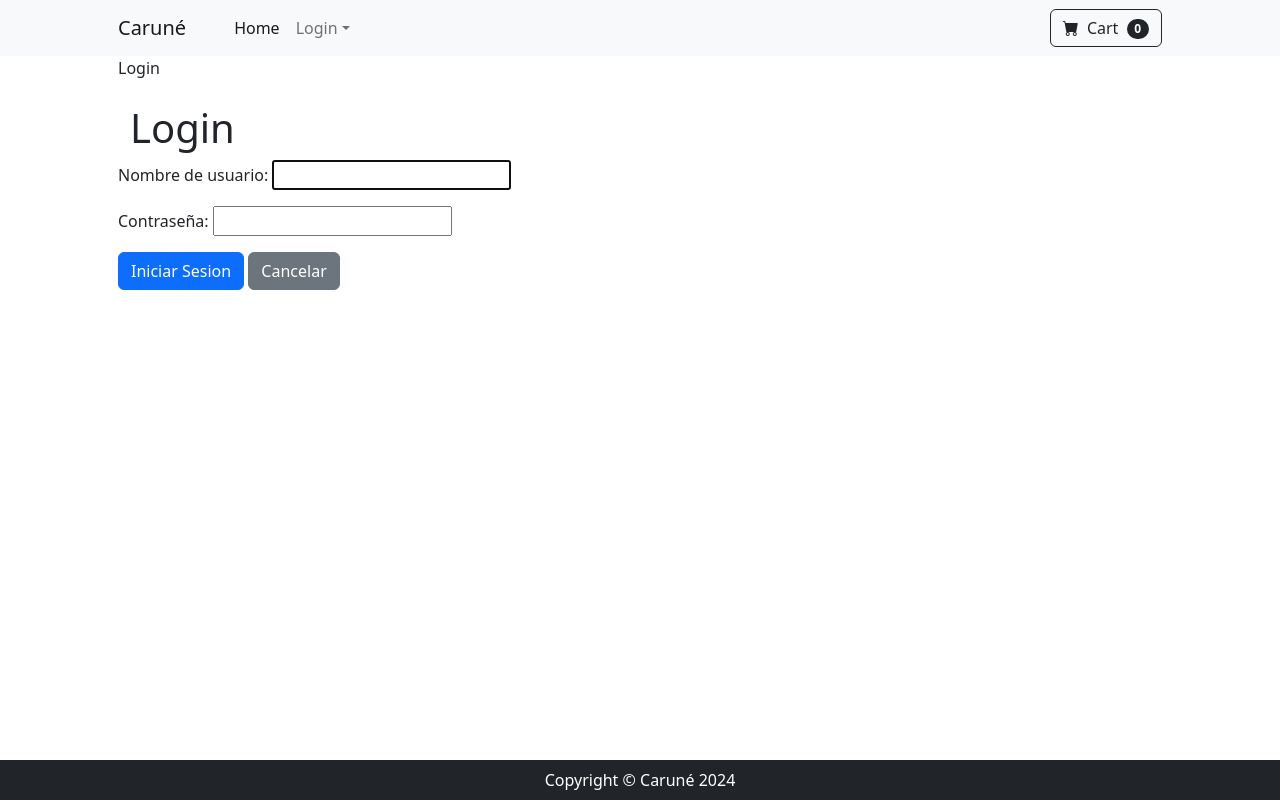
After one commit to alanhorseman/AlanBarberaPreentrega, a Django app: page /login/ in a window 1280 px wide. The commit adds this page. Run offline with Django 5.2, Linux system fonts and the light colour scheme; some libraries are stand-ins or nearby versions.

Commit message:
add: login y logout

```diff
--- /dev/null
+++ b/project/core/forms.py
@@ -0,0 +1,12 @@
+from django import forms
+from django.contrib.auth.forms import AuthenticationForm
+from django.contrib.auth.models import User
+
+class CustomAuthenticationForm(AuthenticationForm):
+    class Meta:
+        model = User
+        fields = ["username", "password"]
+        widgets = {
+            "username": forms.TextInput(attrs={"class": "form-control"}),
+            "password": forms.TextInput(attrs={"class": "form-control"}),
+        }
--- a/project/core/templates/core/components/navbar.html
+++ b/project/core/templates/core/components/navbar.html
@@ -18,34 +18,40 @@
                        aria-current="page"
                        href="{% url 'core:home' %}">Home</a>
                 </li>
+                {% if user.is_authenticated %}
                 <li class="nav-item">
                     <a class="nav-link" href="{% url 'cliente:home' %}">Clientes</a>
                 </li>
                 <li class="nav-item">
                     <a class="nav-link" href="{% url 'producto:home' %}">Producto</a>
                 </li>
+                <li class="nav-item">
+                    <form action="{% url 'core:logout' %}" method="post">
+                        {% csrf_token %}
+                        <button class="btn" type="submit" >Logout</button>
+                    </form>
+                </li>
+                <li class="nav-item">
+                    <a class="nav-link">{{ user.username }}</a>
+                </li>
+                {% else %}
                 <li class="nav-item dropdown">
                     <a class="nav-link dropdown-toggle"
                        id="navbarDropdown"
                        href="#"
                        role="button"
                        data-bs-toggle="dropdown"
-                       aria-expanded="false">Shop</a>
+                       aria-expanded="false">Login</a>
                     <ul class="dropdown-menu" aria-labelledby="navbarDropdown">
                         <li>
-                            <a class="dropdown-item" href="#!">All Products</a>
+                            <a class="dropdown-item" href="{% url 'core:login' %}">Login</a>
                         </li>
                         <li>
-                            <hr class="dropdown-divider" />
-                        </li>
-                        <li>
-                            <a class="dropdown-item" href="#!">Popular Items</a>
-                        </li>
-                        <li>
-                            <a class="dropdown-item" href="#!">New Arrivals</a>
+                            <a class="dropdown-item" href="#!">Registrarse</a>
                         </li>
                     </ul>
                 </li>
+                {% endif %}
             </ul>
             <form class="d-flex">
                 <button class="btn btn-outline-dark" type="submit">
--- /dev/null
+++ b/project/core/templates/core/login.html
@@ -0,0 +1,20 @@
+{% extends 'core/base.html' %}
+
+{% block titulo %}
+    Login
+{% endblock titulo %}
+
+{% block contenido %}
+    <div class="container">
+        <h1 class="mt-4 ">Login</h1>
+    </div>
+
+    <form method="post">
+        {% csrf_token %}
+        {{ form.as_p }}
+        <input type="hidden" name="next" value="{% url 'core:home' %}">
+        <button type="submit" class="btn btn-primary ">Iniciar Sesion</button>
+        <a href="{% url 'core:home' %}" class="btn btn-secondary ">Cancelar</a>
+
+    </form>
+{% endblock contenido %}
--- a/project/core/urls.py
+++ b/project/core/urls.py
@@ -1,3 +1,4 @@
+from django.contrib.auth.views import LogoutView
 from django.urls import path
 from . import views
 # from django.
@@ -6,4 +7,6 @@
 
 urlpatterns = [
     path("", views.home, name="home"),
+    path("login/", views.CustomLoginView.as_view(), name="login"),
+    path("logout/", LogoutView.as_view(template_name="core/logout.html"), name="logout")
 ]
--- a/project/core/views.py
+++ b/project/core/views.py
@@ -1,5 +1,10 @@
 from django.shortcuts import render
-from . import views
+from .forms import CustomAuthenticationForm
+from django.contrib.auth.views import LoginView
 
 def home(request):
     return render(request, "core/index.html")
+
+class CustomLoginView(LoginView):
+    authentication_form = CustomAuthenticationForm
+    template_name = "core/login.html"
```
Also changed, not shown: project/core/templates/core/logout.html (added, +9 -0 lines), project/producto/templates/producto/productocategoria_form.html (+7 -1 lines), project/db.sqlite3.
